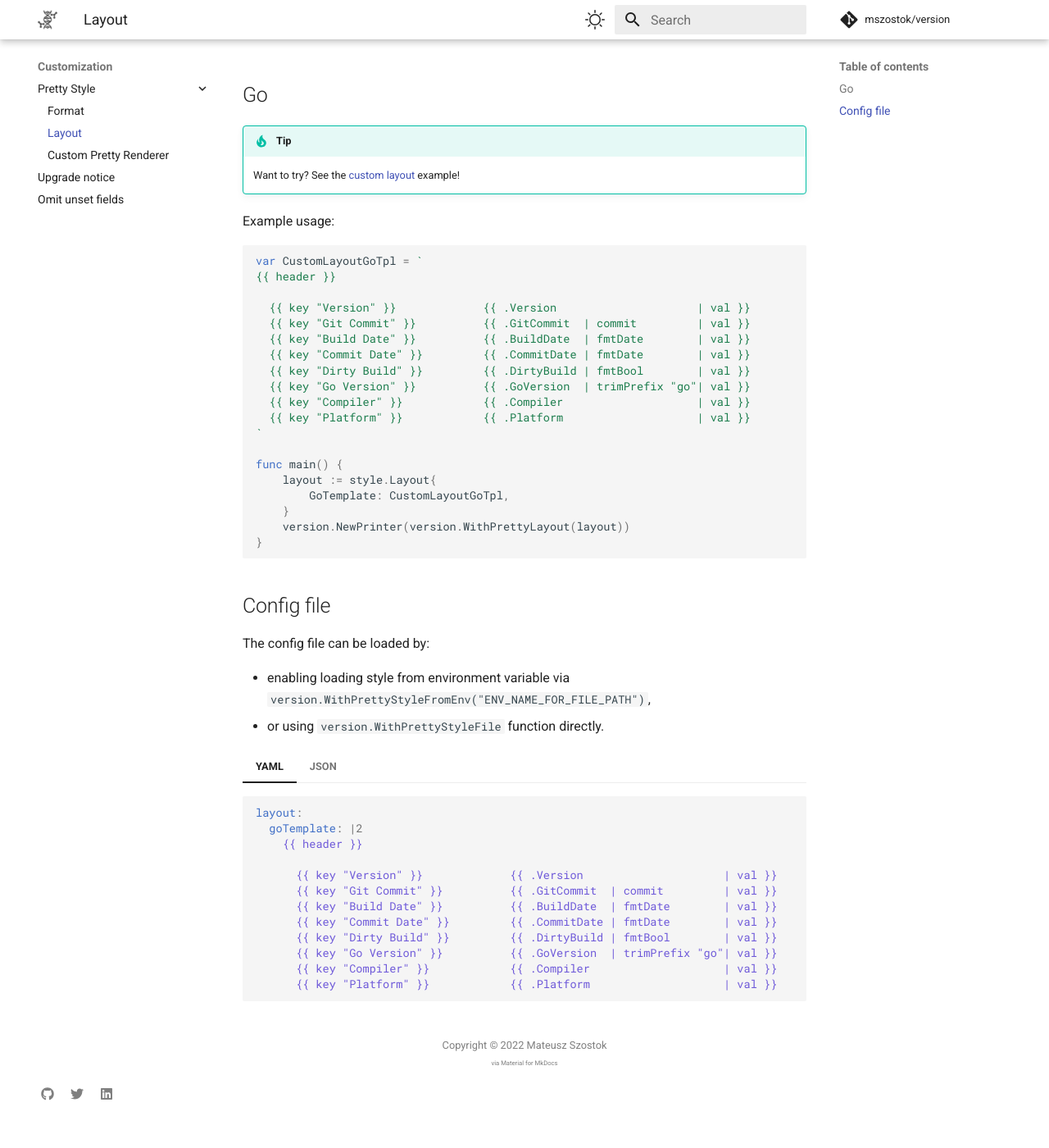
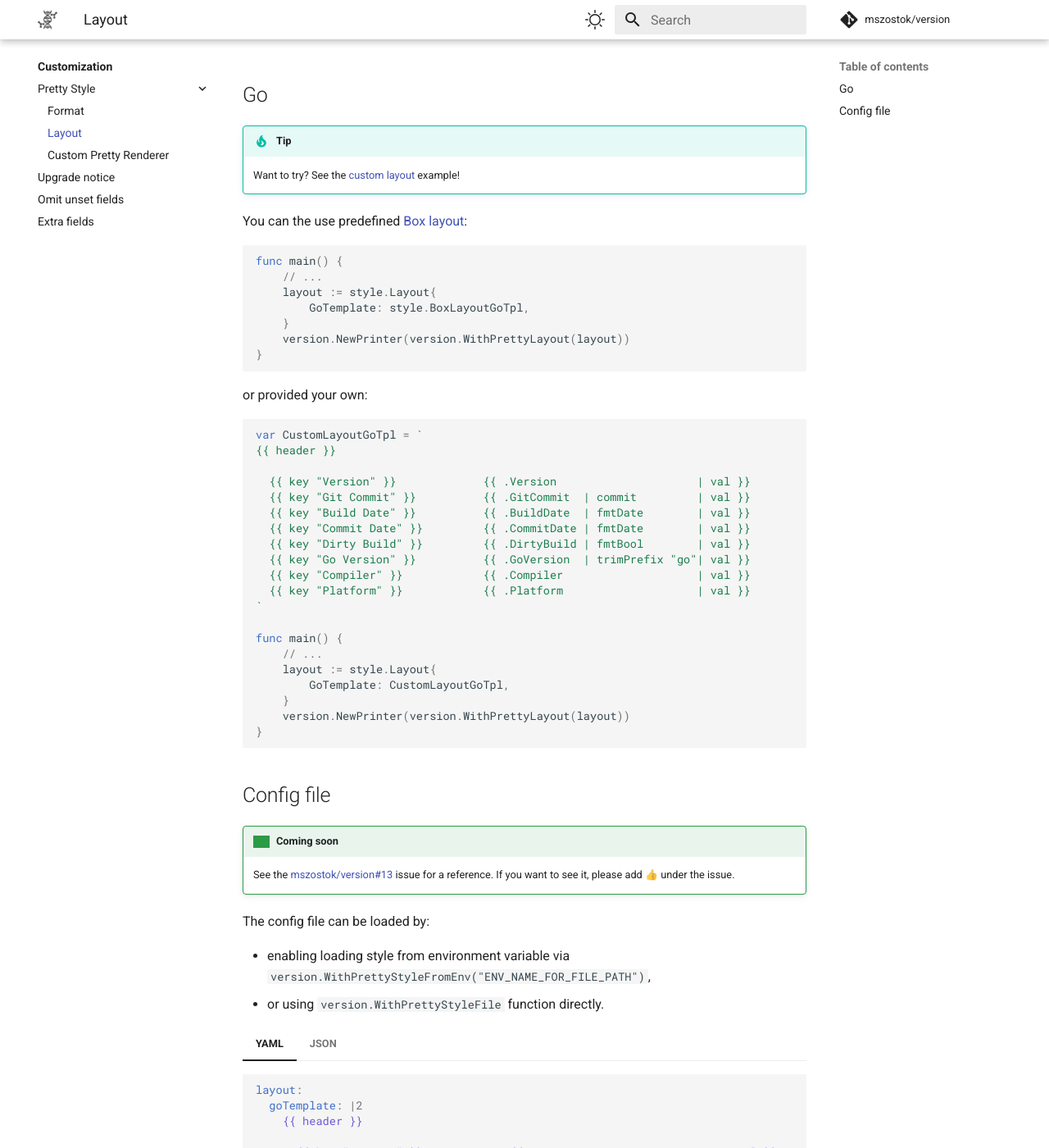
Before and after one commit to mszostok/version, an MkDocs documentation site: the page built from docs/customization/pretty/layout.md, in a window 1280 px wide and 1400 px high, scrolled down 859 px. Shown: the whole window at 82% size. Built offline with MkDocs 1.6.1 and Material for MkDocs 9.7.7, drawn with Linux system fonts in a browser that asks for light colours; comment, search, counter and statistics services are not loaded; before the commit the page ends 2225 px from its top, so only the background shows below that; grey boxes are pictures that could not be loaded.

Commit message:
Coming soon: extra fields, config files

````diff
--- a/docs/customization/pretty/layout.md
+++ b/docs/customization/pretty/layout.md
@@ -24,7 +24,19 @@ These fields can be access in your Go template definition:
 
     Want to try? See the [custom layout](/examples#custom-layout) example!
 
-Example usage:
+You can the use predefined [Box layout](https://github.com/mszostok/version/blob/ce5cb41430b71d4bfe21280f4d440257d030280e/style/layout.go#L25):
+
+```go
+func main() {
+	// ...
+	layout := style.Layout{
+		GoTemplate: style.BoxLayoutGoTpl,
+	}
+	version.NewPrinter(version.WithPrettyLayout(layout))
+}
+```
+
+or provided your own:
 
 ```go
 var CustomLayoutGoTpl = `
@@ -41,6 +53,7 @@ var CustomLayoutGoTpl = `
 `
 
 func main() {
+	// ...
 	layout := style.Layout{
 		GoTemplate: CustomLayoutGoTpl,
 	}
@@ -48,7 +61,12 @@ func main() {
 }
 ```
 
+
 ## Config file
+
+!!! pied-piper "Coming soon"
+
+    See the [mszostok/version#13](https://github.com/mszostok/version/issues/13) issue for a reference. If you want to see it, please add 👍 under the issue.
 
 The config file can be loaded by:
 
--- a/mkdocs.yml
+++ b/mkdocs.yml
@@ -66,14 +66,15 @@ nav:
           - get-started/build-ldflags/makefile.md
           - get-started/build-ldflags/magefile.md
   - Customization:
+      - customization/index.md
       - Pretty Style:
-          - customization/pretty/index.md
           - customization/pretty/format.md
           - customization/pretty/layout.md
           - customization/pretty/custom-renderer.md
       - Upgrade notice:
           - customization/upgrade-notice/index.md
       - Omit unset fields: customization/omit-unset.md
+      - Extra fields: customization/extra-fields.md
 
 extra:
   social:
````
Also changed, not shown: other parts of docs/customization/pretty/layout.md (+1 -1 lines), docs/customization/extra-fields.md (added, +3 -0 lines), docs/customization/index.md (renamed from docs/customization/pretty/index.md, +5 -0 lines), docs/customization/pretty/format.md (+4 -0 lines), docs/examples.md (+14 -15 lines), docs/quick-start.md (+3 -1 lines), 8 other files.
